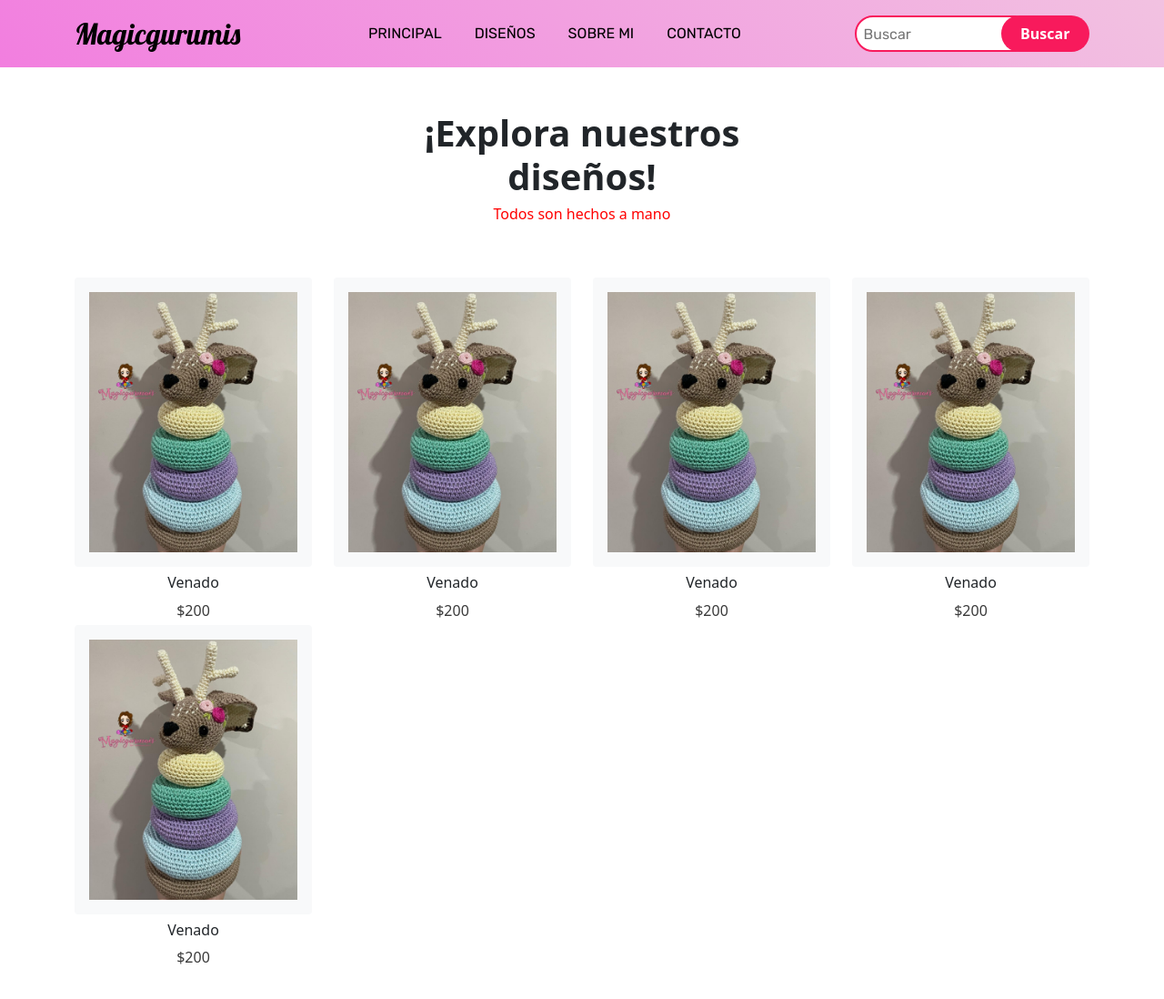
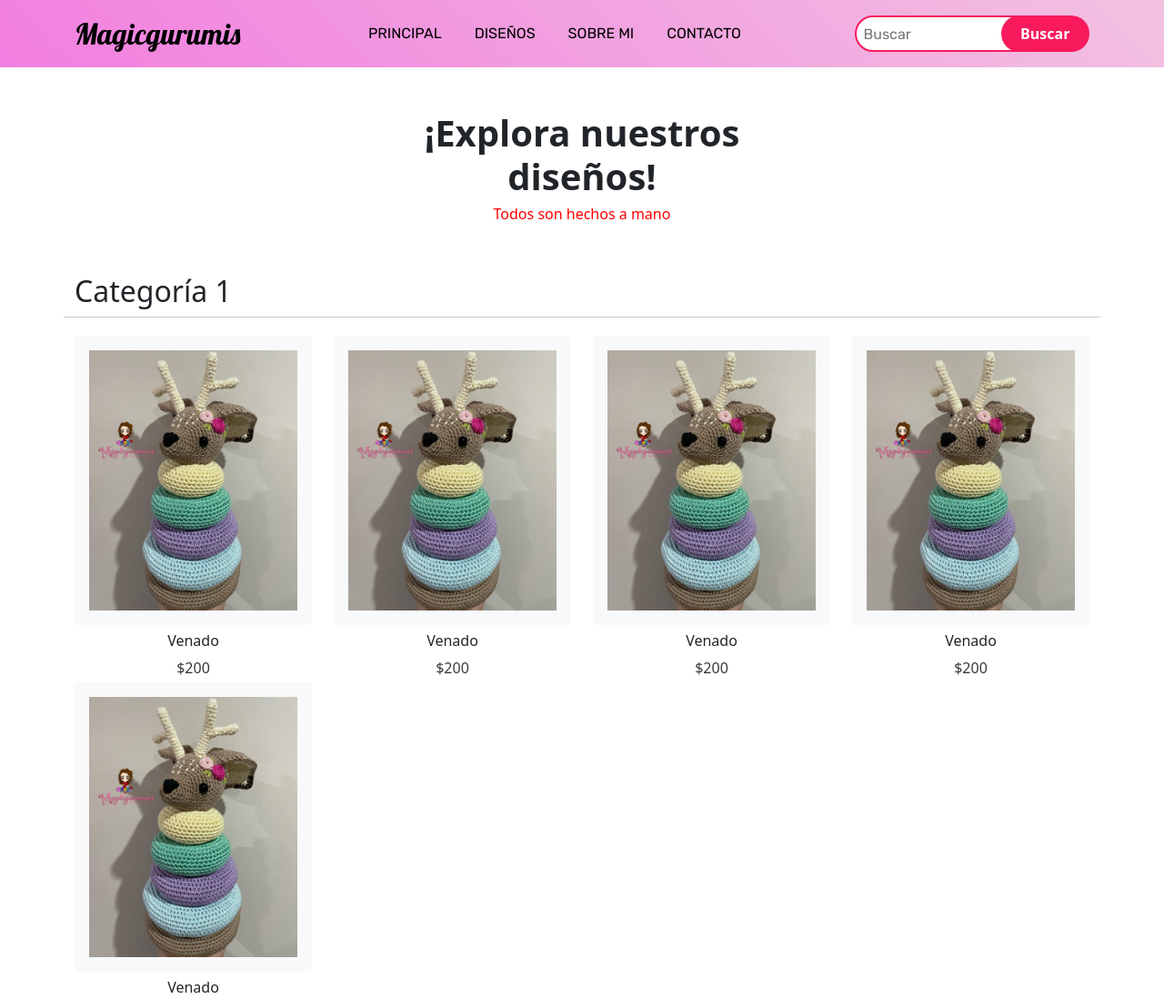
Before and after one commit to Armandotrsg/magicgurumis-store, a plain HTML site: page designs.html in a window 1280 px wide. Shown: the top 1098 px of the page at 91% size. Before the commit the page ends 1064 px from the top, so only its background shows below. Drawn offline with nearby package versions, Linux system fonts and the light colour scheme.

Commit message:
Added a csv parse function for a better load of the products

```diff
--- a/designs.html
+++ b/designs.html
@@ -4,7 +4,7 @@
     <!-- Required meta tags -->
     <meta charset="utf-8">
     <meta name="viewport" content="width=device-width, initial-scale=1">
-    <title>Magicgurumis</title>
+    <title>Magicgurumis | Productos</title>
     <!-- Favicon -->
     <link rel="icon" href="img/logo.png">
 
@@ -25,8 +25,10 @@
     <!-- Awesome Icons -->
     <script src="https://kit.fontawesome.com/589da37248.js" crossorigin="anonymous"></script>
 
-    <!-- JS -->
-    <script src="js/product.js"></script>
+    <!-- JS and JQuery -->
+    <script type="text/javascript" src="js/product.js"></script>
+    <script type="text/javascript" src="js/csvParse.js"></script>
+    <script src="https://ajax.googleapis.com/ajax/libs/jquery/3.6.0/jquery.min.js"></script>
 
     <title>Magicgurumis</title>
   </head>
@@ -73,17 +75,28 @@
       <!-- Vista de productos -->
       <section>
         <div class="container">
+
           <div class="row" id="row1">
-            <script>
-              let card1 = new Product("Venado","200","venado.jpeg","#","Venado tejido");
-              card1.buildCard("1");
-              card1.buildCard("1");
-              card1.buildCard("1");
-              card1.buildCard("1");
-              card1.buildCard("1");
+            <h2>Categoría 1</h2>
+            <hr>
+            <!-- Build the cards in the website -->
+            <script type="text/javascript">
+              csvParse("products/productList.csv","1");//Parse the csv
             </script>
+          </div>
+          <div class="row" id="row2">
+            <h2>Categoría 2</h2>
+            <hr>
+            <!-- Build the cards in the website -->
+            <script type="text/javascript">
+              csvParse("products/productList.csv","2");//Parse the csv
+            </script>
+
           </div>
         </div>
       </section>
 
+      <!-- Bootstrap JS -->
+    <script src="https://cdn.jsdelivr.net/npm/bootstrap@5.0.2/dist/js/bootstrap.bundle.min.js" integrity="sha384-MrcW6ZMFYlzcLA8Nl+NtUVF0sA7MsXsP1UyJoMp4YLEuNSfAP+JcXn/tWtIaxVXM" crossorigin="anonymous"></script>
+
     </body>
--- /dev/null
+++ b/js/csvParse.js
@@ -0,0 +1,17 @@
+function csvParse(file,rowN){
+    $(document).ready(()=>{
+        $.ajax({
+          url: file,
+          dataType:"text",
+          success:function(data){
+            var productData = data.split(/\r?\n|\r/);
+            for (var i = 0; i < productData.length; i++){
+              var cellData = productData[i].split(',');
+              let card1 = new Product(cellData[0],cellData[1],cellData[2],cellData[3],cellData[4]);
+              card1.buildCard(rowN);
+            }
+          }
+        })
+
+      })
+}
--- a/js/product.js
+++ b/js/product.js
@@ -58,9 +58,6 @@ class Product{
         productLink.appendChild(image);
         col.appendChild(productTitle);
         col.appendChild(productPrice);
-
-
-
     }
 
 }
--- /dev/null
+++ b/products/productList.csv
@@ -0,0 +1,5 @@
+Venado,200,venado.jpeg,#,Venado tejido
+Venado,200,venado.jpeg,#,Venado tejido
+Venado,200,venado.jpeg,#,Venado tejido
+Venado,200,venado.jpeg,#,Venado tejido
+Venado,200,venado.jpeg,#,Venado tejido
```
